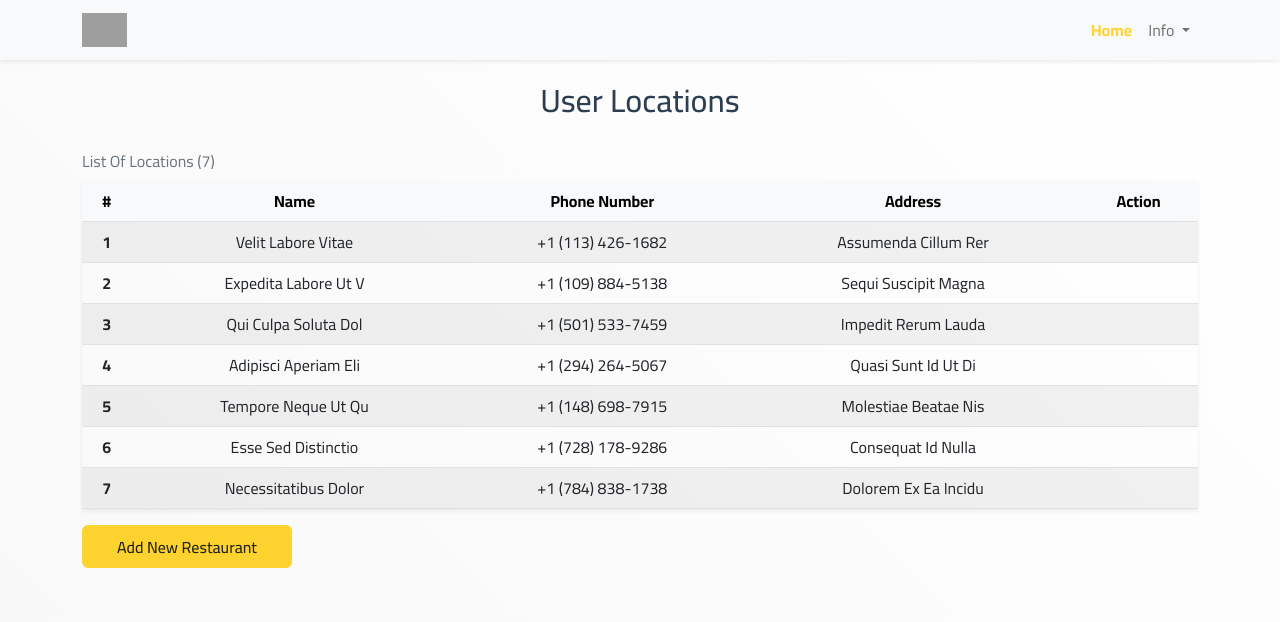
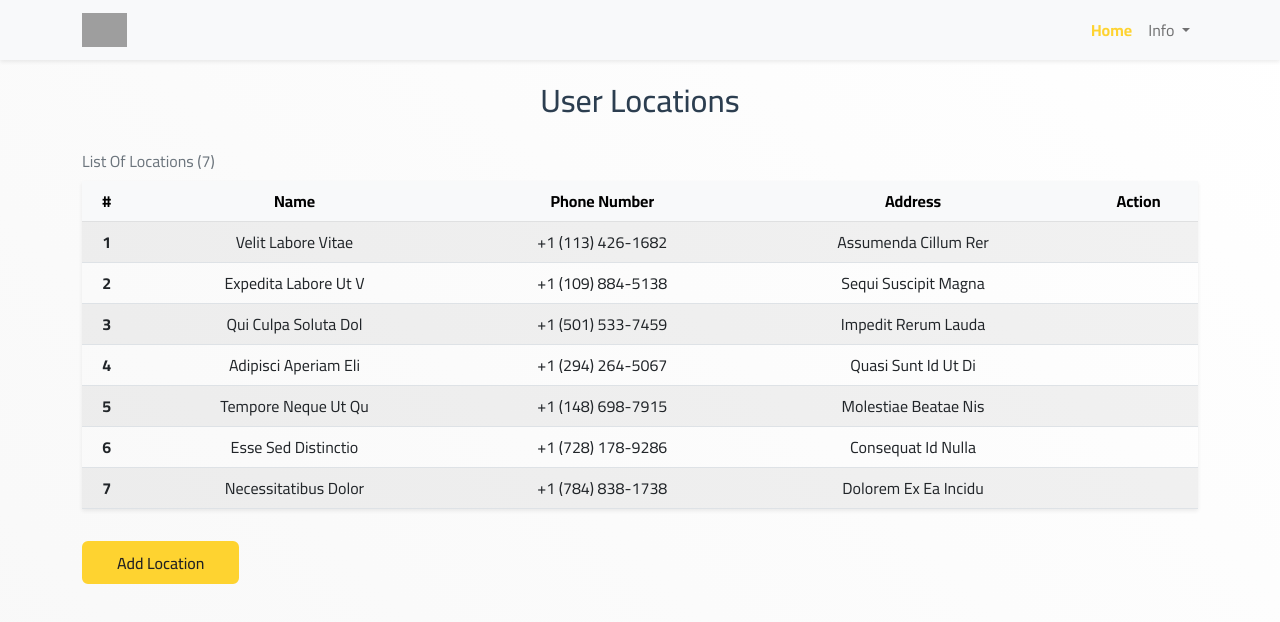
Before and after one commit to Anwar-Barakat/Vue-AN-Resturant, a Vue app: page / in a window 1280 px wide. Shown: the top 622 px of the page. Built offline with nearby package versions, Linux system fonts and the light colour scheme; data requests are answered from the project's data file; sample sign-in values are in the browser's storage; grey boxes are pictures that could not be loaded.

Commit message:
enhancment, separate add new  location in a separated page

```diff
--- a/src/components/Locations/AddNewLocation.vue
+++ b/src/components/Locations/AddNewLocation.vue
@@ -1,39 +1,10 @@
 <template>
-    <button
-        type="button"
-        class="btn btn-primary d-block"
-        data-bs-toggle="modal"
-        data-bs-target="#exampleModal"
-    >
-        Add New Restaurant
-    </button>
-
+    <NavigationBar />
+    <section class="form-container">
         <div
-        class="modal fade"
-        id="exampleModal"
-        tabindex="-1"
-        aria-labelledby="exampleModalLabel"
-        aria-hidden="true"
-    >
-        <div class="modal-dialog">
-            <div class="modal-content">
-                <form>
-                    <div class="modal-header">
-                        <h5 class="modal-title" id="exampleModalLabel">
-                            Restaurant Location
-                        </h5>
-                        <button
-                            type="button"
-                            class="btn-close"
-                            data-bs-dismiss="modal"
-                            aria-label="Close"
-                        ></button>
-                    </div>
-                    <div class="modal-body">
-                        <div
-                            class="alert alert-success alert-dismissible fade show mb-3"
+            class="alert alert-danger alert-dismissible fade show"
             role="alert"
-                            v-if="successMessage"
+            v-if="showMessage"
         >
             <button
                 type="button"
@@ -41,14 +12,14 @@
                 data-bs-dismiss="alert"
                 aria-label="Close"
             ></button>
-                            {{ successMessage }}
+            {{ showMessage }}
         </div>
-                        <div class="form-group mb-3 text-start">
-                            <label for="title">Title</label>
+        <h3>Add New Location</h3>
+        <form>
+            <div class="modal-body">
+                <div class="box mb-3">
                     <input
-                                class="form-control"
                         type="text"
-                                id="title"
                         placeholder="Restaurant Title"
                         v-model.trim="state.title"
                     />
@@ -59,12 +30,9 @@
                         {{ v$.title.$errors[0].$message }}
                     </small>
                 </div>
-                        <div class="form-group mb-3 text-start">
-                            <label for="phone">Phone</label>
+                <div class="box mb-3">
                     <input
-                                class="form-control"
                         type="tel"
-                                id="phone"
                         placeholder="Restaurant Phone"
                         v-model.trim="state.phone"
                     />
@@ -75,12 +43,9 @@
                         {{ v$.phone.$errors[0].$message }}
                     </small>
                 </div>
-                        <div class="form-group mb-3 text-start">
-                            <label for="address"> Address </label>
+                <div class="box mb-3">
                     <input
-                                class="form-control"
                         type="text"
-                                id="address"
                         placeholder="Restaurant Address"
                         v-model.trim="state.address"
                     />
@@ -91,15 +56,6 @@
                         {{ v$.address.$errors[0].$message }}
                     </small>
                 </div>
-                    </div>
-                    <div class="modal-footer">
-                        <button
-                            type="button"
-                            class="btn btn-secondary"
-                            data-bs-dismiss="modal"
-                        >
-                            Close
-                        </button>
                 <button
                     type="submit"
                     class="btn btn-primary"
@@ -109,12 +65,11 @@
                 </button>
             </div>
         </form>
-            </div>
-        </div>
-    </div>
+    </section>
 </template>
 
 <script>
+import NavigationBar from "@/components/Navbar/Navbar.vue";
 import useVuelidate from "@vuelidate/core";
 import { required, minLength } from "@vuelidate/validators";
 import { reactive, computed } from "vue";
@@ -186,6 +141,9 @@ export default {
         },
         ...mapActions(["redirectTo"]),
     },
+    components: {
+        NavigationBar,
+    },
 };
 </script>
 
--- a/src/components/Locations/UserLocations.vue
+++ b/src/components/Locations/UserLocations.vue
@@ -29,6 +29,12 @@
         </tbody>
     </table>
     <div class="alert alert-warning" v-else>No Locations Added</div>
+    <router-link
+        :to="{ name: 'locations.add', params: { pageTitle: 'Add Location' } }"
+        class="d-flex fit-content"
+    >
+        <button type="button" class="btn btn-primary">Add Location</button>
+    </router-link>
 </template>
 
 <script>
--- a/src/router/index.js
+++ b/src/router/index.js
@@ -4,6 +4,7 @@ import "./index";
 import RegisterView from "../views/RegisterView.vue";
 import LoginView from "../views/LoginView.vue";
 import ProfileView from "../views/ProfileView.vue";
+import AddNewLocation from "@/components/Locations/AddNewLocation.vue";
 import ErrorView from "../views/ErrorView.vue";
 
 const routes = [
@@ -20,6 +21,11 @@ const routes = [
     { path: "/register", name: "register", component: RegisterView },
     { path: "/login", name: "login", component: LoginView },
     { path: "/profile", name: "profile", component: ProfileView },
+    {
+        path: "/locations/add",
+        name: "locations.add",
+        component: AddNewLocation,
+    },
     { path: "/:catchAll(.*)", name: "404", component: ErrorView },
 ];
 
--- a/src/scss/_settings.scss
+++ b/src/scss/_settings.scss
@@ -1,5 +1,14 @@
 @import url("https://fonts.googleapis.com/css2?family=Cairo:wght@200;300;400;500;600;700&display=swap");
 
+:root {
+    --main-color: #fed330;
+    --second-color: #e74c3c;
+    --white-color: #ffffff;
+    --black-color: #222;
+    --light-color: #777;
+    --main-border: 0.2rem solid var(--black-color);
+    --main-transition: all 0.2s;
+}
 #app {
     font-family: Avenir, Helvetica, Arial, sans-serif;
     -webkit-font-smoothing: antialiased;
@@ -16,18 +25,17 @@
     font-family: "Cairo", sans-serif;
 }
 
+.fit-content {
+    display: flex;
+    width: fit-content;
+}
+
 input {
     text-transform: initial !important;
 }
 
-:root {
-    --main-color: #fed330;
-    --second-color: #e74c3c;
-    --white-color: #ffffff;
-    --black-color: #222;
-    --light-color: #777;
-    --main-border: 0.2rem solid var(--black-color);
-    --main-transition: all 0.2s;
+a {
+    text-decoration: none;
 }
 
 .box-container {
--- a/src/scss/custom.css
+++ b/src/scss/custom.css
@@ -1,4 +1,14 @@
 @import url("https://fonts.googleapis.com/css2?family=Cairo:wght@200;300;400;500;600;700&display=swap");
+:root {
+  --main-color: #fed330;
+  --second-color: #e74c3c;
+  --white-color: #ffffff;
+  --black-color: #222;
+  --light-color: #777;
+  --main-border: 0.2rem solid var(--black-color);
+  --main-transition: all 0.2s;
+}
+
 #app {
   font-family: Avenir, Helvetica, Arial, sans-serif;
   -webkit-font-smoothing: antialiased;
@@ -15,18 +25,21 @@
   font-family: "Cairo", sans-serif;
 }
 
+.fit-content {
+  display: -webkit-box;
+  display: -ms-flexbox;
+  display: flex;
+  width: -webkit-fit-content;
+  width: -moz-fit-content;
+  width: fit-content;
+}
+
 input {
   text-transform: initial !important;
 }
 
-:root {
-  --main-color: #fed330;
-  --second-color: #e74c3c;
-  --white-color: #ffffff;
-  --black-color: #222;
-  --light-color: #777;
-  --main-border: 0.2rem solid var(--black-color);
-  --main-transition: all 0.2s;
+a {
+  text-decoration: none;
 }
 
 .box-container {
--- a/src/views/HomeView.vue
+++ b/src/views/HomeView.vue
@@ -2,14 +2,12 @@
     <NavigationBar />
     <div class="container">
         <UserLocations :locations="this.listOfLocations" />
-        <AddNewLocation />
     </div>
 </template>
 
 <script>
 import { mapActions } from "vuex";
 import NavigationBar from "@/components/Navbar/Navbar.vue";
-import AddNewLocation from "@/components/Locations/AddNewLocation.vue";
 import UserLocations from "@/components/Locations/UserLocations.vue";
 import axios from "axios";
 export default {
@@ -40,7 +38,6 @@ export default {
     },
     components: {
         NavigationBar,
-        AddNewLocation,
         UserLocations,
     },
 };
```
Also changed, not shown: 1 other file (tests, documents, lock files or other folders). Lines whose indentation alone changed are shown as unchanged.
